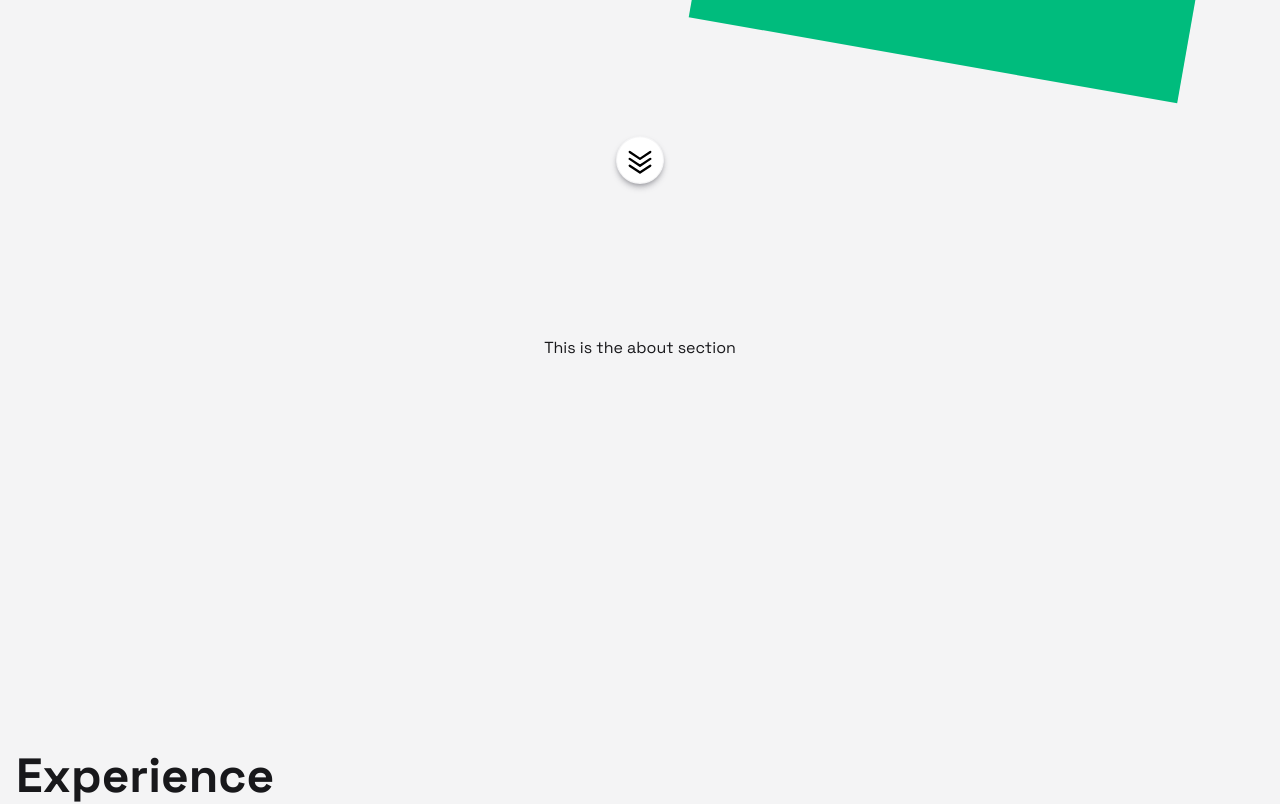
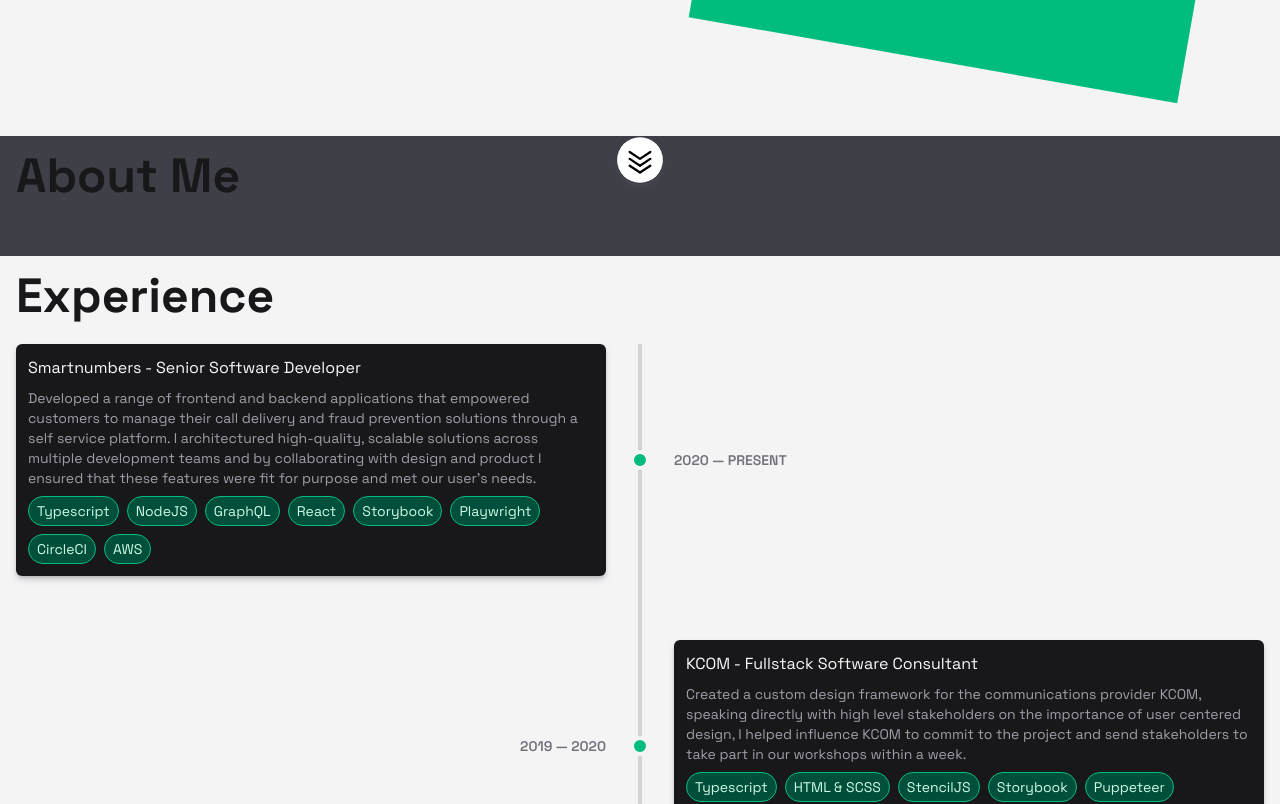
Before and after one commit to scottjoe1996/portfolio, a Next.js app: page / in a window 1280 px wide. Shown: the part 600-1404 px from the top of the page. Built offline with nearby package versions, Linux system fonts and the light colour scheme; no server answers.

Commit message:
created about section stub

```diff
--- a/app/page.tsx
+++ b/app/page.tsx
@@ -6,6 +6,7 @@ import HomeSection from "@/components/sections/home/home-section";
 import ArrowScrollSuggestion from "@/components/icons/arrow-scroll-suggestion";
 import ContactSection from "@/components/sections/contact/contact-section";
 import ExperienceSection from "@/components/sections/experience/experience-section";
+import AboutSection from "@/components/sections/about/about-section";
 
 const Portfolio: React.FC = () => {
   return (
@@ -18,9 +19,7 @@ const Portfolio: React.FC = () => {
       <main className="relative flex w-full flex-col items-center justify-center">
         <HomeSection />
         <ArrowScrollSuggestion size="3rem" />
-        <section id="about" className="my-50 h-50">
-          <h2>This is the about section</h2>
-        </section>
+        <AboutSection />
         <ExperienceSection />
         <ContactSection />
       </main>
--- /dev/null
+++ b/components/sections/about/about-section.tsx
@@ -0,0 +1,17 @@
+import React from "react";
+import SectionHeading from "../common/section-heading";
+
+const AboutSection: React.FC = () => {
+  return (
+    <section
+      id="about"
+      className="flex w-full items-center justify-center bg-zinc-700 p-4"
+    >
+      <div className="mb-4 w-full max-w-7xl">
+        <SectionHeading title="About Me" />
+      </div>
+    </section>
+  );
+};
+
+export default AboutSection;
--- a/components/sections/contact/contact-section.tsx
+++ b/components/sections/contact/contact-section.tsx
@@ -15,7 +15,7 @@ const ContactSection: React.FC = () => {
   return (
     <section
       id="contact"
-      className="flex w-full items-center justify-center rounded-t-4xl bg-zinc-200 p-4"
+      className="flex w-full items-center justify-center bg-zinc-200 p-4"
     >
       <div className="mb-4 w-full max-w-7xl">
         <SectionHeading title="Contact me" />
--- a/components/sections/experience/experience-section.tsx
+++ b/components/sections/experience/experience-section.tsx
@@ -84,7 +84,11 @@ const EXPERIENCE_CARD_PROPS: ExperienceCardProps[] = [
 
 const ExperienceSection: React.FC = () => {
   return (
-    <section id="experience" className="mb-4 w-full max-w-7xl p-4">
+    <section
+      id="experience"
+      className="flex w-full items-center justify-center p-4"
+    >
+      <div className="mb-4 w-full max-w-7xl">
         <SectionHeading title="Experience" />
         <ul className="relative flex flex-col justify-between gap-4 md:gap-16">
           {EXPERIENCE_CARD_PROPS.map((props, index) => {
@@ -111,6 +115,7 @@ const ExperienceSection: React.FC = () => {
           })}
           <div className="absolute left-1/2 -z-1 hidden h-full w-1 translate-x-[-50%] bg-zinc-300 md:block"></div>
         </ul>
+      </div>
     </section>
   );
 };
```
Lines whose indentation alone changed are shown as unchanged.
